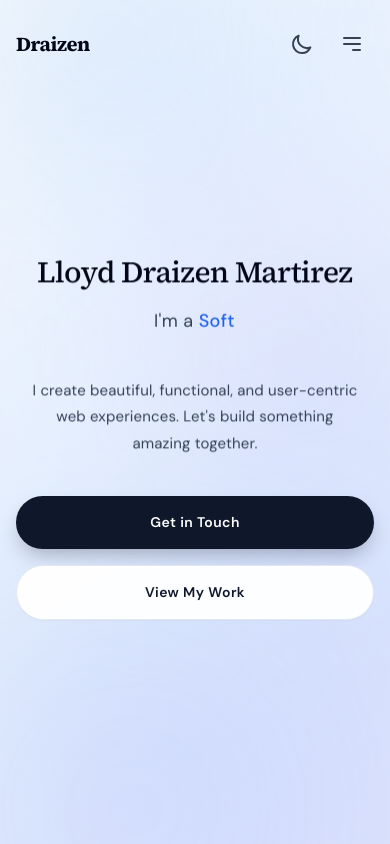
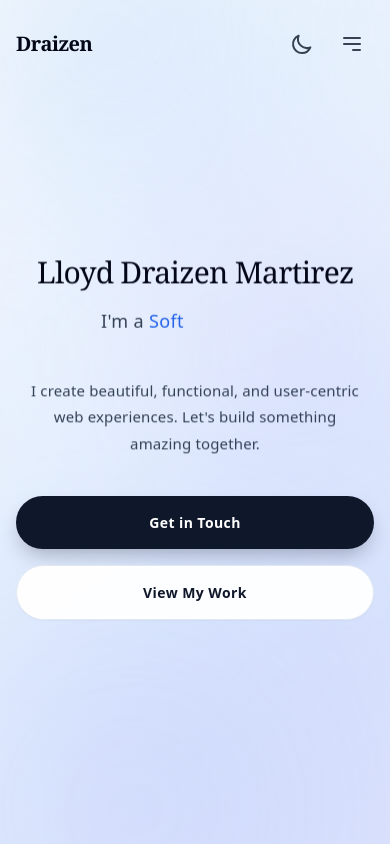
Before and after one commit to Draizen75/Portfolio, a React (Vite) app: page / in a window 390 px wide. Shown: the top 844 px of the page. Built offline with nearby package versions, Linux system fonts and the light colour scheme.

Commit message:
feat: add Hero component with responsive portrait and optimize font loading media queries

```diff
--- a/index.html
+++ b/index.html
@@ -63,10 +63,8 @@
     <link rel="me" href="https://www.linkedin.com/in/lloydmartirez/" />
 
     <!-- Fonts -->
-    <link rel="preconnect" href="https://fonts.googleapis.com" />
-    <link rel="preconnect" href="https://fonts.gstatic.com" crossorigin />
-    <link rel="preload" as="style" href="https://fonts.googleapis.com/css2?family=DM+Sans:opsz,wght@9..40,400;9..40,500;9..40,600;9..40,700&family=Source+Serif+4:opsz,wght@8..60,400;8..60,500;8..60,700&display=swap" onload="this.onload=null;this.rel='stylesheet'" />
-    <noscript><link rel="stylesheet" href="https://fonts.googleapis.com/css2?family=DM+Sans:opsz,wght@9..40,400;9..40,500;9..40,600;9..40,700&family=Source+Serif+4:opsz,wght@8..60,400;8..60,500;8..60,700&display=swap" /></noscript>
+    <link href="https://fonts.googleapis.com/css2?family=DM+Sans:opsz,wght@9..40,400;9..40,500;9..40,600;9..40,700&family=Source+Serif+4:opsz,wght@8..60,400;8..60,500;8..60,700&display=swap" rel="stylesheet" media="(min-width: 768px)" />
+    <noscript><link rel="stylesheet" href="https://fonts.googleapis.com/css2?family=DM+Sans:opsz,wght@9..40,400;9..40,500;9..40,600;9..40,700&family=Source+Serif+4:opsz,wght@8..60,400;8..60,500;8..60,700&display=swap" media="(min-width: 768px)" /></noscript>
     <!-- Structured Data (JSON-LD) - static baseline for non-JS crawlers -->
     <script type="application/ld+json">
       {
--- a/src/components/hero/Hero.tsx
+++ b/src/components/hero/Hero.tsx
@@ -56,7 +56,7 @@ export default function Hero({ onSectionClick }: HeroProps) {
             <h2
               className="type-hero-role mb-6 sm:mb-8 min-h-[2.5em] sm:min-h-[1.5em] animate-hero-enter animation-delay-75"
             >
-              I'm a <span className="font-medium text-blue-600 dark:text-blue-400">{typedText}</span>
+              I'm a <span className="inline-block min-w-[8.75rem] text-left font-medium text-blue-600 dark:text-blue-400">{typedText}</span>
             </h2>
 
             <p
```
